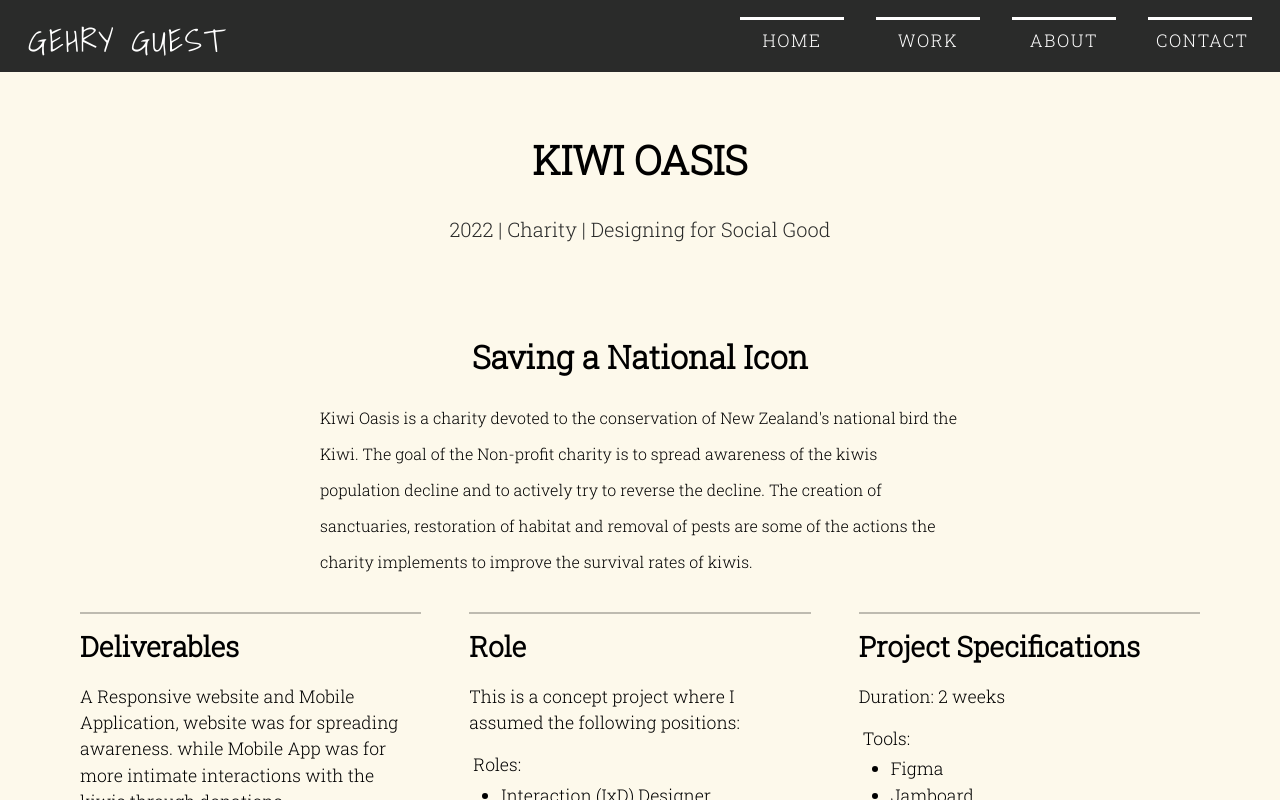
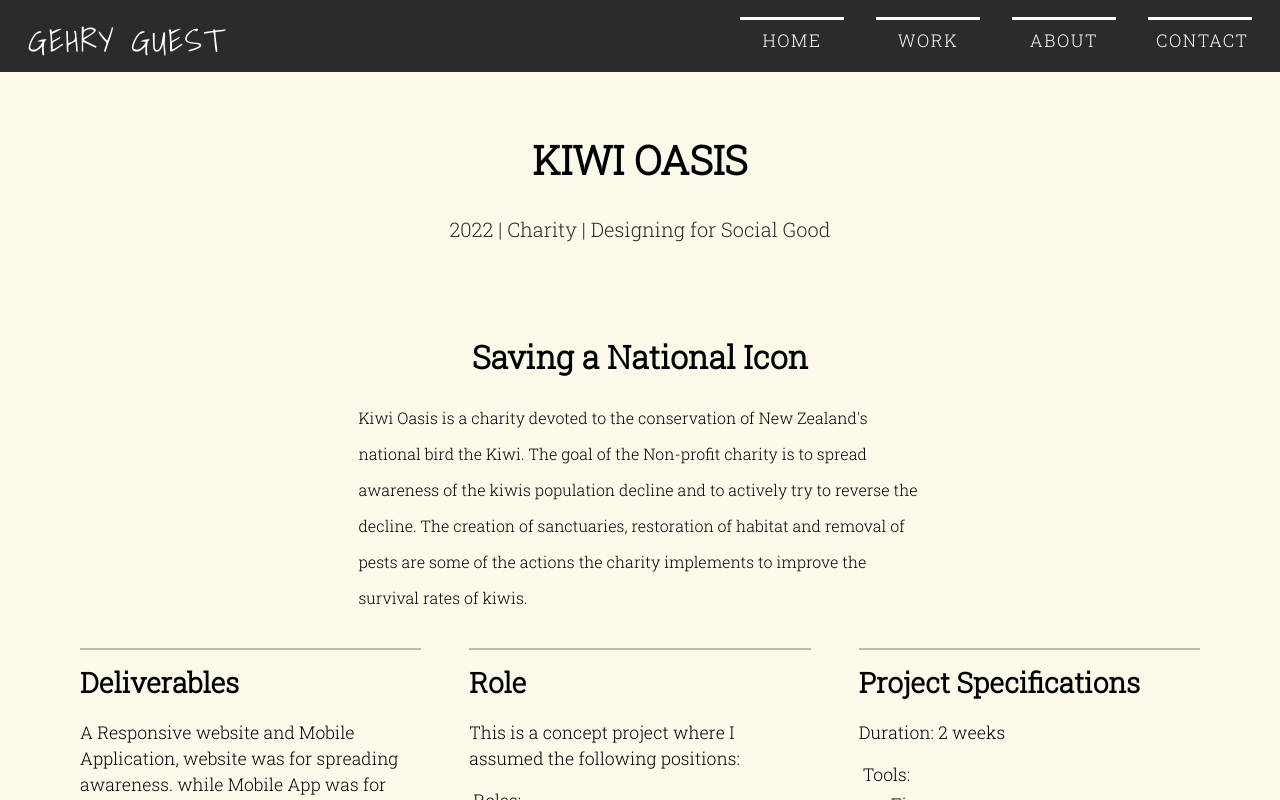
Before and after one commit to GuestG/GehryGuest.Com, a React (Create React App) app: page /Kiwi in a window 1280 px wide. Shown: the top 800 px of the page. Built offline with nearby package versions, Linux system fonts and the light colour scheme.

Commit message:
fixed spacing again

```diff
--- a/src/css/projects.css
+++ b/src/css/projects.css
@@ -124,8 +124,8 @@ body {
 
 .problemText, .processText, .userReaseachText, .prototypeText, .optimizationText {
     line-height: 2.25rem;
-    margin-right: 25%;
-    margin-left: 25%;
+    margin-right: 28%;
+    margin-left: 28%;
     font-size: 1rem;
 }
 
```
